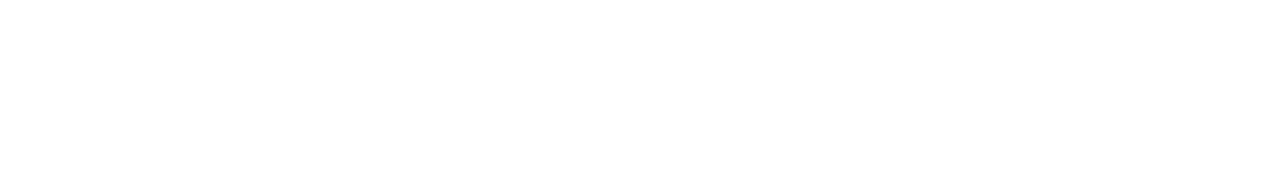
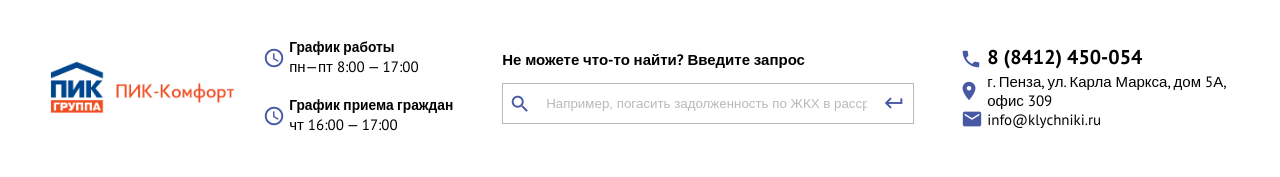
Before and after one commit to bazhanoff/picciom, a website: page index.html in a window 1280 px wide. Drawn offline with Linux system fonts and the light colour scheme; files whose address does not match are found by name.

Commit message:
Свёрстана десктопная шапка

```diff
--- /dev/null
+++ b/css/blocks/address.less
@@ -0,0 +1,24 @@
+.address{
+    width: 26%;
+    font-style: normal;
+}
+
+.address__phone{
+    display: block;
+    color: @black-color;
+    font-size: 2rem;
+    font-weight: 700;
+    background-image: url("../images/phone.png");
+}
+
+.address__location{
+    display: block;
+    color: @black-color;
+    background-image: url("../images/location.png");
+}
+
+.address__email{
+    display: block;
+    color: @black-color;
+    background-image: url("../images/mail.png");
+}
--- /dev/null
+++ b/css/blocks/header.less
@@ -0,0 +1,37 @@
+.header{
+    padding-top: 4rem;
+    padding-bottom: 4rem;
+}
+
+.header__logo{
+    margin-right: 3rem;
+}
+
+.header__img{
+    display: block;
+}
+
+.header__schedules{
+    width: 20%;
+    margin-right: 3.2rem;
+}
+
+.header__schedule{
+    background-image: url("../images/clock.png");
+}
+
+.header__schedule:not(:last-of-type){
+    margin-bottom: 2.2rem;
+}
+
+@media screen and (min-width: 768px) and (max-width: 1600px){
+
+    .header{
+        max-width: 1400px;
+    }
+
+    .header__container{
+        display: flex;
+        align-items: center;
+    }
+}
--- /dev/null
+++ b/css/blocks/icon.less
@@ -0,0 +1,6 @@
+.icon{
+    padding-left: 2.5rem;
+    // background-size: 2rem auto;
+    background-repeat: no-repeat;
+    background-position: left;
+}
--- /dev/null
+++ b/css/blocks/main-container.less
@@ -0,0 +1,4 @@
+.main-container{
+    padding-left: 5rem;
+    padding-right: 5rem;
+}
--- /dev/null
+++ b/css/blocks/search.less
@@ -0,0 +1,42 @@
+.search{
+    width: 40%;
+    margin-right: 4.8rem;
+}
+
+.search__hint{
+    display: block;
+    font-weight: 700;
+    margin-bottom: 1.2rem;
+}
+
+.search__row{
+    position: relative;
+}
+
+::-webkit-input-placeholder{
+   color: @grey-color;
+}
+
+.search__input{
+    width: 100%;
+    box-sizing: border-box;
+    padding: 1.2rem 3.3rem 1.2rem 4.3rem;
+    border: 1px solid @grey-color;
+    background-image: url("../images/loupe.png");
+    background-repeat: no-repeat;
+    background-position: 2% 50%;
+}
+
+.search__button{
+    position: absolute;
+    top: .1rem;
+    right: .1rem;
+    padding-top: 2.3rem;
+    padding-right: 3.3rem;
+    text-indent: -9999px;
+    border: none;
+    background-color: @white-color;
+    background-image: url("../images/arrow.png");
+    background-repeat: no-repeat;
+    background-position: center;
+}
--- /dev/null
+++ b/css/blocks/title.less
@@ -0,0 +1,4 @@
+.title{
+    margin-top: 0;
+    margin-bottom: 0;
+}
--- a/css/style.less
+++ b/css/style.less
@@ -1,5 +1,10 @@
+@main-color: #384997;
+@white-color: #fff;
+@black-color: #000;
+@grey-color: #b9b9bb;
+
 @font-face{
-    font-family: PT-Sans;
+    font-family: "PT-Sans";
     src: url("../fonts/PT-Sans-Regular.woff") format("woff"),
          url("../fonts/PT-Sans-Regular.woff2") format("woff2");
     font-weight: 400;
@@ -14,6 +19,13 @@
     font-style: normal;
 }
 
+@import "blocks/page.less";
+@import "blocks/title.less";
+@import "blocks/header.less";
+@import "blocks/main-container.less";
+@import "blocks/icon.less";
+@import "blocks/search.less";
+@import "blocks/address.less";
 
 
 @media screen and (min-width: 1401px){
@@ -47,8 +59,8 @@
 body{
     margin: 0;
     font-family: "PT-Sans", Arial, sans-serif;
-    font-size: 1.6rem;
-    background: #fff;
+    font-size: 1.5rem;
+    background: @white-color;
 }
 
 h1{
--- a/index.html
+++ b/index.html
@@ -1,5 +1,5 @@
 <!DOCTYPE html>
-<html lang="en">
+<html lang="ru">
 <head>
     <link rel="stylesheet" href="css/style.css">
     <meta charset="utf-8">
@@ -7,5 +7,57 @@
     <title>piccom</title>
 </head>
 <body>
+    <div class="page">
+        <header class="header">
+            <div class="main-container header__container">
+                <div class="header__logo">
+                    <img class="header__img" src="images/logo.png" alt="ПИК-Комфорт">
+                </div>
+                <div class="header__schedules">
+                    <div class="icon header__schedule">
+                        <h4 class="title header__schedule-title">
+                            График работы
+                        </h4>
+                        <span class="header__schedule-info">
+                            пн—пт 8:00 — 17:00
+                        </span>
+                    </div>
+                    <div class="icon header__schedule">
+                        <h4 class="title header__schedule-title">
+                            График приема граждан
+                        </h4>
+                        <span class="header__schedule-info">
+                            чт 16:00 — 17:00
+                        </span>
+                    </div>
+                </div>
+                <div class="search">
+                    <form class="search__form" action="#" method="get">
+                        <label class="search__label">
+                            <span class="search__hint">
+                                Не можете что-то найти? Введите запрос
+                            </span>
+                            <div class="search__row">
+                                <input class="search__input" name="search-request" type="search"
+                                placeholder="Например, погасить задолженность по ЖКХ в рассрочку">
+                                <button class="search__button">Найти</button>
+                            </div>
+                        </label>
+                    </form>
+                </div>
+                <address class="address">
+                    <a class="icon address__phone" href="tel:88412450054">
+                        8 (8412) 450-054
+                    </a>
+                    <a class="icon address__location" href="#">
+                        г. Пенза, ул. Карла Маркса, дом 5А, офис 309
+                    </a>
+                    <a class="icon address__email" href="mailto:info@klychniki.ru">
+                        info@klychniki.ru
+                    </a>
+                </address>
+            </div>
+        </header>
+    </div>
 </body>
 </html>
```
Also changed, not shown: css/blocks/page.less (added), css/style.css.
